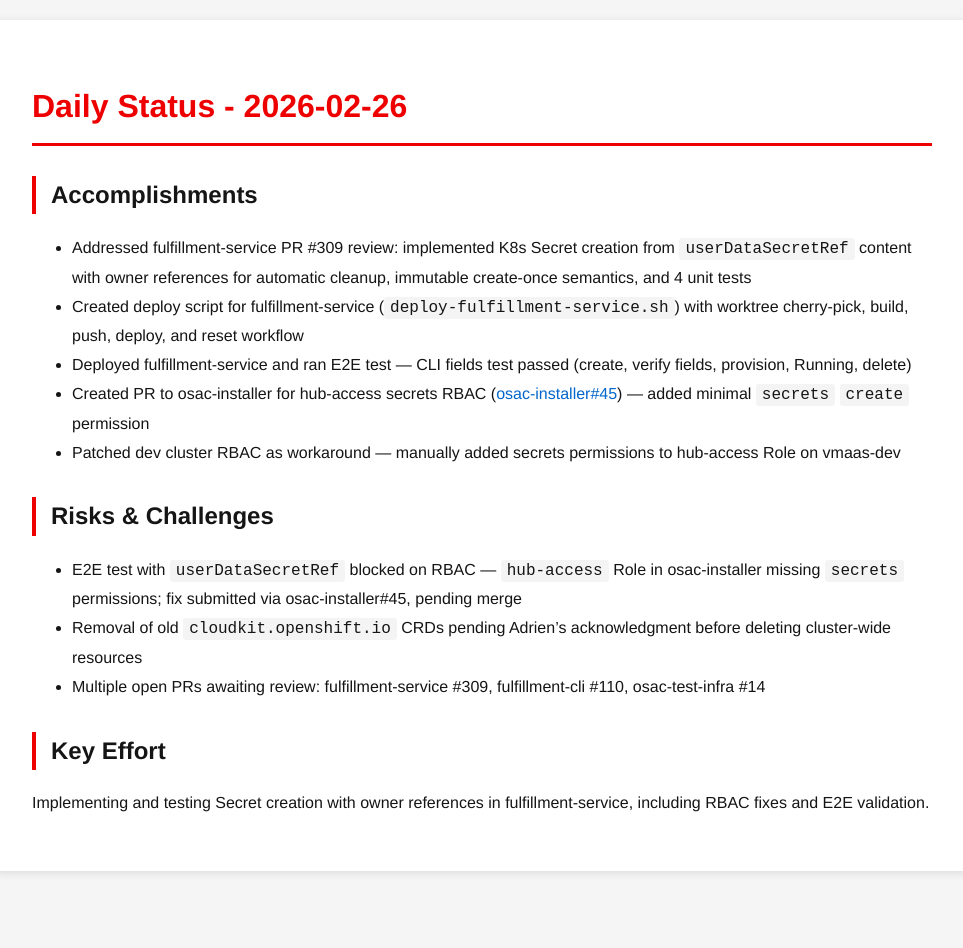
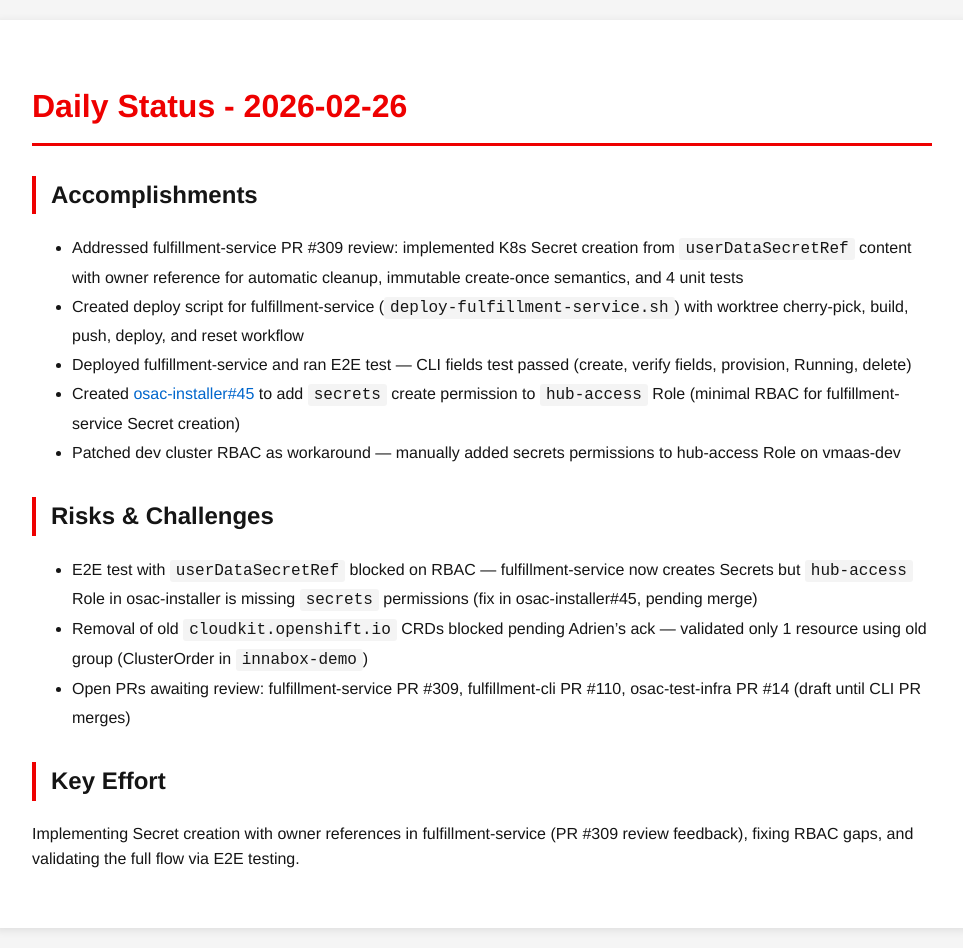
Before and after one commit to tzvatot/daily-status, a Jekyll site: the page built from 2026-02-26.md, in a window 1280 px wide. Shown: the whole page, without its empty margins (158-1121 px from the left). Built offline with Jekyll 4.4.1, drawn with Linux system fonts in a browser that asks for light colours; before the commit the page ends 900 px from its top, so only the background shows below that.

Commit message:
Daily status update - 2026-02-26

```diff
--- a/2026-02-26.md
+++ b/2026-02-26.md
@@ -7,16 +7,16 @@ date: 2026-02-26
 # Daily Status - 2026-02-26
 
 ## Accomplishments
-- Addressed fulfillment-service PR #309 review: implemented K8s Secret creation from `userDataSecretRef` content with owner references for automatic cleanup, immutable create-once semantics, and 4 unit tests
+- Addressed fulfillment-service PR #309 review: implemented K8s Secret creation from `userDataSecretRef` content with owner reference for automatic cleanup, immutable create-once semantics, and 4 unit tests
 - Created deploy script for fulfillment-service (`deploy-fulfillment-service.sh`) with worktree cherry-pick, build, push, deploy, and reset workflow
 - Deployed fulfillment-service and ran E2E test — CLI fields test passed (create, verify fields, provision, Running, delete)
-- Created PR to osac-installer for hub-access secrets RBAC ([osac-installer#45](https://github.com/osac-project/osac-installer/pull/45)) — added minimal `secrets` `create` permission
+- Created [osac-installer#45](https://github.com/osac-project/osac-installer/pull/45) to add `secrets` create permission to `hub-access` Role (minimal RBAC for fulfillment-service Secret creation)
 - Patched dev cluster RBAC as workaround — manually added secrets permissions to hub-access Role on vmaas-dev
 
 ## Risks & Challenges
-- E2E test with `userDataSecretRef` blocked on RBAC — `hub-access` Role in osac-installer missing `secrets` permissions; fix submitted via osac-installer#45, pending merge
-- Removal of old `cloudkit.openshift.io` CRDs pending Adrien's acknowledgment before deleting cluster-wide resources
-- Multiple open PRs awaiting review: fulfillment-service #309, fulfillment-cli #110, osac-test-infra #14
+- E2E test with `userDataSecretRef` blocked on RBAC — fulfillment-service now creates Secrets but `hub-access` Role in osac-installer is missing `secrets` permissions (fix in osac-installer#45, pending merge)
+- Removal of old `cloudkit.openshift.io` CRDs blocked pending Adrien's ack — validated only 1 resource using old group (ClusterOrder in `innabox-demo`)
+- Open PRs awaiting review: fulfillment-service PR #309, fulfillment-cli PR #110, osac-test-infra PR #14 (draft until CLI PR merges)
 
 ## Key Effort
-Implementing and testing Secret creation with owner references in fulfillment-service, including RBAC fixes and E2E validation.
+Implementing Secret creation with owner references in fulfillment-service (PR #309 review feedback), fixing RBAC gaps, and validating the full flow via E2E testing.
```
